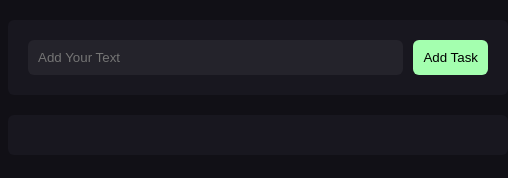
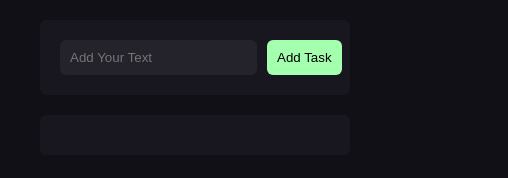
Before and after one commit to Mahmoud-KH-Roshdy/To-do-List, a plain HTML site: page index.html in a window 390 px wide. Shown: the whole page, 508 px wide, since content can reach past the window. Drawn offline with Linux system fonts and the light colour scheme.

Commit message:
version 1.0

```diff
--- a/css/style.css
+++ b/css/style.css
@@ -77,3 +77,8 @@ body {
     border-radius: 4px;
     cursor: pointer;
 }
+@media (max-width:767px) {
+    .container{
+        width: 310px ;
+    }
+}
```
